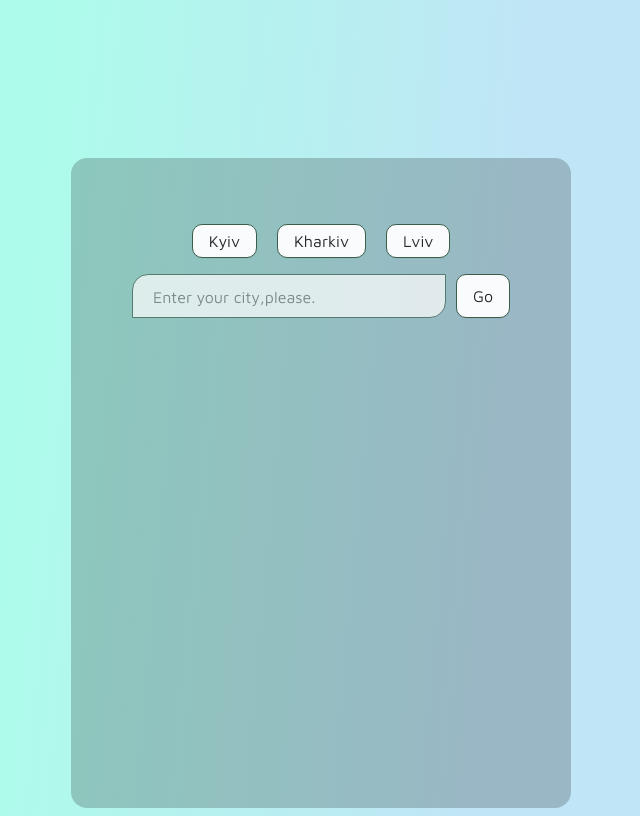
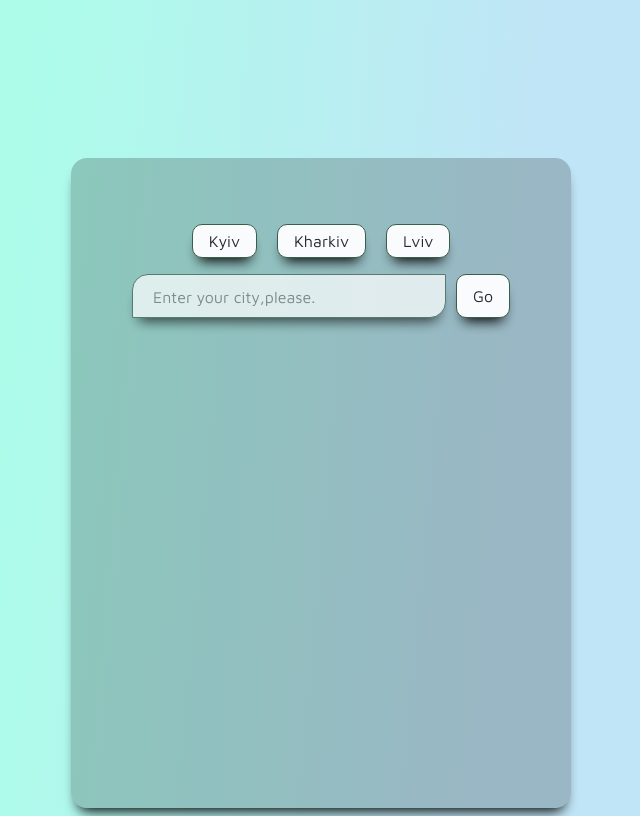
Before and after one commit to Linsted/WeatherApp, a website built with Parcel: page src/index.html in a window 1280 px wide. Shown: the whole page, without its empty margins (319-959 px from the left). Built offline with nearby package versions, Linux system fonts and the light colour scheme.

Commit message:
add shadows

```diff
--- a/src/css/styles.css
+++ b/src/css/styles.css
@@ -20,9 +20,13 @@ padding-top: 50px;
   height: 600px;
   border-radius: 16px;
   background-color: rgba(0, 1, 0, 0.2);
+box-shadow: 0px 10px 13px -7px #000000, 5px 5px 15px 5px rgba(0, 0, 0, 0);
 
 
+}
 
+.wrapper__div:hover {
+  box-shadow: 0px 10px 19px -7px #000000, 5px 5px 15px 5px rgba(0, 0, 0, 0);
 }
 
 .weather__form{
@@ -53,6 +57,7 @@ padding-top: 50px;
   box-shadow: #6e6e6e;
   padding-left: 10px;
   font-size: 18px;
+  box-shadow: 0px 10px 13px -7px #000000, 5px 5px 15px 5px rgba(0, 0, 0, 0);
 }
 .weather__input::placeholder{
   padding-left: 10px;
@@ -86,6 +91,7 @@ padding-top: 50px;
        vertical-align: middle;
        white-space: nowrap;
        word-wrap: break-word;
+      box-shadow: 0px 10px 13px -7px #000000, 5px 5px 15px 5px rgba(0, 0, 0, 0);
      }
 
      .button-4:hover {
@@ -115,6 +121,7 @@ padding-top: 50px;
 
 .weather__img{
   margin-bottom: 20px;
+
 
 }
 .city__list{
--- a/src/index.html
+++ b/src/index.html
@@ -14,7 +14,7 @@
     <title>WeatherApp</title>
   </head>
   <body>
-    <div class="wrapper__div">
+    <div class="wrapper__div animate__animated animate__pulse">
       <ul class="city__list">
         <li class="city__item">
           <button class="city__button button-4">Kyiv</button>
--- a/src/index.js
+++ b/src/index.js
@@ -2,7 +2,7 @@
 import Notiflix from 'notiflix';
 
 
-console.log(2);
+
 
 
 const refs = {
```
